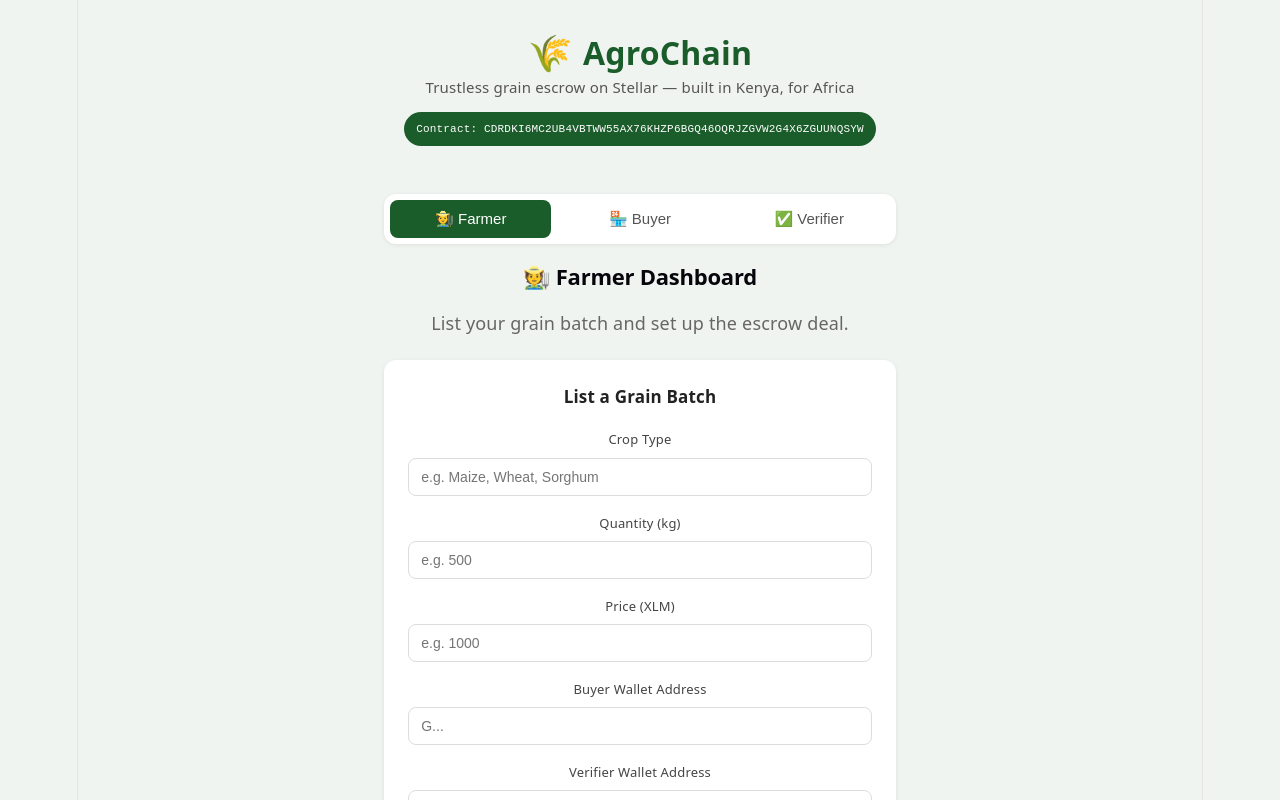
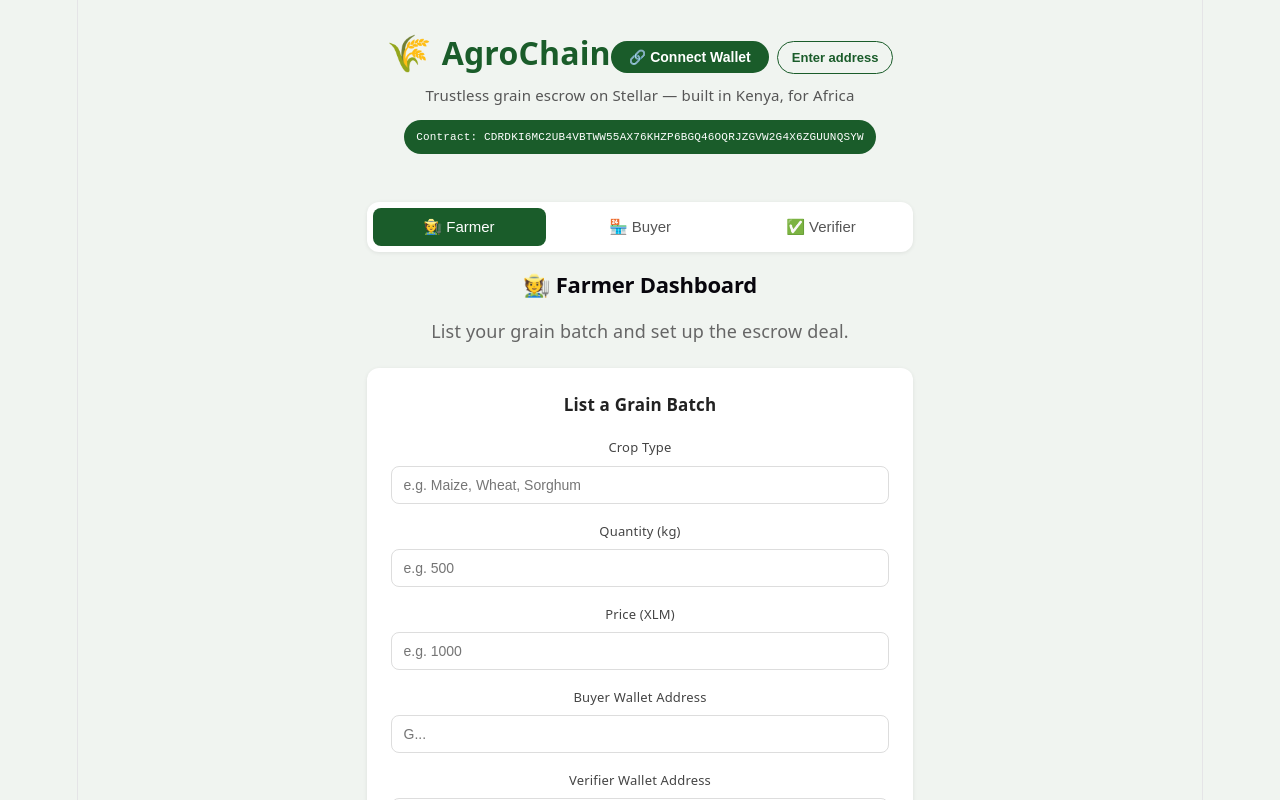
Before and after one commit to karanjadavi/agrochain, a React app in the folder frontend/: page / in a window 1280 px wide. Shown: the top 800 px of the page. Built offline with nearby package versions, Linux system fonts and the light colour scheme; the HTML template or start-up script is replaced by a standard one.

Commit message:
Feature: Add wallet connect with Freighter and manual address input

```diff
--- a/frontend/package.json
+++ b/frontend/package.json
@@ -10,6 +10,7 @@
     "preview": "vite preview"
   },
   "dependencies": {
+    "@stellar/freighter-api": "^6.0.1",
     "@stellar/stellar-sdk": "^15.1.0",
     "react": "^19.2.6",
     "react-dom": "^19.2.6"
--- a/frontend/src/App.css
+++ b/frontend/src/App.css
@@ -164,3 +164,145 @@ body {
 }
 
 .footer a { color: #1a5c2a; text-decoration: none; font-weight: 500; }
+
+.header-top {
+  display: flex;
+  justify-content: space-between;
+  align-items: center;
+  margin-bottom: 8px;
+}
+
+.wallet-btn {
+  padding: 8px 18px;
+  background: #1a5c2a;
+  color: #fff;
+  border: none;
+  border-radius: 20px;
+  font-size: 14px;
+  font-weight: 600;
+  cursor: pointer;
+  transition: opacity 0.2s;
+}
+
+.wallet-btn:hover { opacity: 0.85; }
+.wallet-btn:disabled { opacity: 0.6; cursor: not-allowed; }
+
+.wallet-connected {
+  display: flex;
+  align-items: center;
+  gap: 6px;
+  background: #f0f7f0;
+  border: 1.5px solid #1a5c2a;
+  padding: 6px 14px;
+  border-radius: 20px;
+}
+
+.wallet-dot {
+  width: 8px;
+  height: 8px;
+  background: #1a5c2a;
+  border-radius: 50%;
+  display: inline-block;
+}
+
+.wallet-address {
+  font-family: monospace;
+  font-size: 13px;
+  color: #1a5c2a;
+  font-weight: 600;
+}
+
+.wallet-label {
+  font-size: 12px;
+  color: #1a5c2a;
+}
+
+.wallet-banner {
+  display: flex;
+  align-items: center;
+  gap: 10px;
+  background: #fff8e8;
+  border: 1.5px solid #e8a800;
+  padding: 6px 14px;
+  border-radius: 8px;
+  font-size: 13px;
+  color: #7a5500;
+}
+
+.wallet-install-btn {
+  background: #e8a800;
+  color: #fff;
+  padding: 4px 10px;
+  border-radius: 6px;
+  text-decoration: none;
+  font-size: 12px;
+  font-weight: 600;
+}
+
+.wallet-info {
+  margin-top: 8px;
+  font-size: 12px;
+  color: #888;
+}
+
+.mono {
+  font-family: monospace;
+  color: #1a5c2a;
+  font-size: 12px;
+}
+
+.wallet-options {
+  display: flex;
+  align-items: center;
+  gap: 8px;
+}
+
+.wallet-manual-btn {
+  padding: 8px 14px;
+  background: transparent;
+  color: #1a5c2a;
+  border: 1.5px solid #1a5c2a;
+  border-radius: 20px;
+  font-size: 13px;
+  font-weight: 600;
+  cursor: pointer;
+  transition: all 0.2s;
+}
+
+.wallet-manual-btn:hover { background: #f0f7f0; }
+
+.wallet-manual {
+  display: flex;
+  align-items: center;
+  gap: 6px;
+  flex-wrap: wrap;
+}
+
+.wallet-input {
+  padding: 7px 12px;
+  border: 1.5px solid #1a5c2a;
+  border-radius: 8px;
+  font-size: 13px;
+  width: 220px;
+  outline: none;
+  font-family: monospace;
+}
+
+.wallet-disconnect {
+  background: transparent;
+  border: none;
+  color: #999;
+  cursor: pointer;
+  font-size: 12px;
+  padding: 0 4px;
+}
+
+.wallet-cancel {
+  padding: 7px 12px;
+  background: transparent;
+  border: 1px solid #ddd;
+  border-radius: 8px;
+  font-size: 13px;
+  cursor: pointer;
+  color: #666;
+}
--- a/frontend/src/App.jsx
+++ b/frontend/src/App.jsx
@@ -2,22 +2,32 @@ import { useState } from "react"
 import FarmerDashboard from "./components/FarmerDashboard"
 import BuyerDashboard from "./components/BuyerDashboard"
 import VerifierDashboard from "./components/VerifierDashboard"
+import WalletConnect from "./components/WalletConnect"
 import "./App.css"
 
 export default function App() {
   const [role, setRole] = useState("farmer")
+  const [walletAddress, setWalletAddress] = useState("")
 
   return (
     <div className="app">
       <header className="header">
-        <div className="logo">
-          <span className="logo-icon">🌾</span>
-          <span className="logo-text">AgroChain</span>
+        <div className="header-top">
+          <div className="logo">
+            <span className="logo-icon">🌾</span>
+            <span className="logo-text">AgroChain</span>
+          </div>
+          <WalletConnect onConnect={setWalletAddress} />
         </div>
         <p className="tagline">Trustless grain escrow on Stellar — built in Kenya, for Africa</p>
         <div className="contract-badge">
           Contract: CDRDKI6MC2UB4VBTWW55AX76KHZP6BGQ46OQRJZGVW2G4X6ZGUUNQSYW
         </div>
+        {walletAddress && (
+          <div className="wallet-info">
+            Your address: <span className="mono">{walletAddress}</span>
+          </div>
+        )}
       </header>
 
       <div className="role-tabs">
@@ -39,9 +49,9 @@ export default function App() {
       </div>
 
       <main className="main">
-        {role === "farmer" && <FarmerDashboard />}
-        {role === "buyer" && <BuyerDashboard />}
-        {role === "verifier" && <VerifierDashboard />}
+        {role === "farmer" && <FarmerDashboard walletAddress={walletAddress} />}
+        {role === "buyer" && <BuyerDashboard walletAddress={walletAddress} />}
+        {role === "verifier" && <VerifierDashboard walletAddress={walletAddress} />}
       </main>
 
       <footer className="footer">
--- /dev/null
+++ b/frontend/src/components/WalletConnect.jsx
@@ -0,0 +1,86 @@
+import { useState, useEffect } from "react"
+
+export default function WalletConnect({ onConnect }) {
+  const [wallet, setWallet] = useState(null)
+  const [manual, setManual] = useState("")
+  const [showManual, setShowManual] = useState(false)
+  const [loading, setLoading] = useState(false)
+
+  async function connectFreighter() {
+    setLoading(true)
+    try {
+      const { isConnected, requestAccess, getPublicKey } = await import("@stellar/freighter-api")
+      const connected = await isConnected()
+      if (!connected.isConnected) {
+        setShowManual(true)
+        setLoading(false)
+        return
+      }
+      await requestAccess()
+      const key = await getPublicKey()
+      if (key.publicKey) {
+        setWallet(key.publicKey)
+        onConnect(key.publicKey)
+      }
+    } catch(e) {
+      setShowManual(true)
+    }
+    setLoading(false)
+  }
+
+  function connectManual() {
+    if (manual.startsWith("G") && manual.length === 56) {
+      setWallet(manual)
+      onConnect(manual)
+      setShowManual(false)
+    } else {
+      alert("Please enter a valid Stellar address starting with G")
+    }
+  }
+
+  function shortAddress(addr) {
+    return addr ? addr.slice(0, 6) + "..." + addr.slice(-4) : ""
+  }
+
+  function disconnect() {
+    setWallet(null)
+    onConnect("")
+  }
+
+  if (wallet) {
+    return (
+      <div className="wallet-connected">
+        <span className="wallet-dot"></span>
+        <span className="wallet-address">{shortAddress(wallet)}</span>
+        <span className="wallet-label">Connected</span>
+        <button onClick={disconnect} className="wallet-disconnect">✕</button>
+      </div>
+    )
+  }
+
+  if (showManual) {
+    return (
+      <div className="wallet-manual">
+        <input
+          placeholder="Enter your Stellar address (G...)"
+          value={manual}
+          onChange={e => setManual(e.target.value)}
+          className="wallet-input"
+        />
+        <button className="wallet-btn" onClick={connectManual}>Connect</button>
+        <button className="wallet-cancel" onClick={() => setShowManual(false)}>Cancel</button>
+      </div>
+    )
+  }
+
+  return (
+    <div className="wallet-options">
+      <button className="wallet-btn" onClick={connectFreighter} disabled={loading}>
+        {loading ? "Connecting..." : "🔗 Connect Wallet"}
+      </button>
+      <button className="wallet-manual-btn" onClick={() => setShowManual(true)}>
+        Enter address
+      </button>
+    </div>
+  )
+}
```
Also changed, not shown: 1 other file (tests, documents, lock files or other folders).
